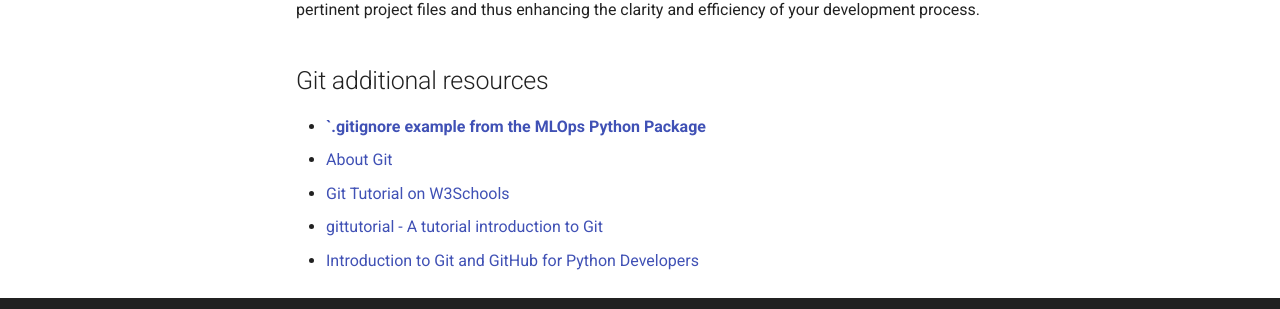
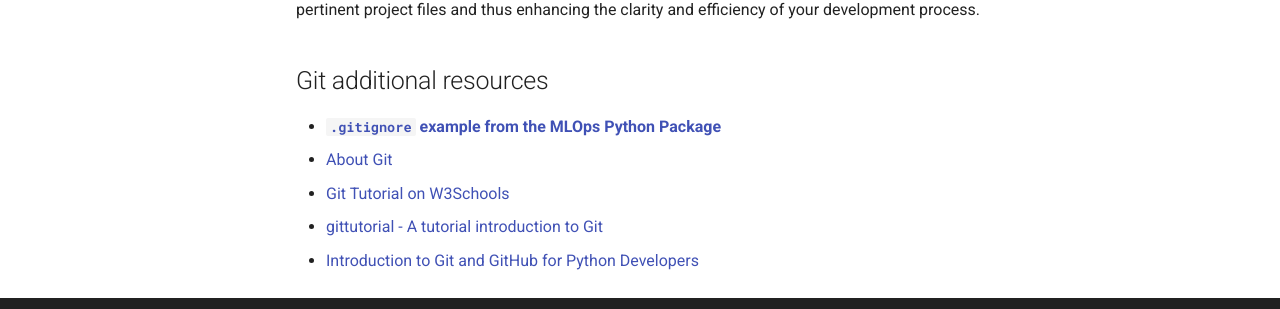
Before and after one commit to MLOps-Courses/mlops-coding-course, an MkDocs documentation site: the page built from docs/1. Initializing/1.4. git.md, in a window 1280 px wide and 900 px high, scrolled down 2201 px. Shown: the part 445-754 px from the top of the window. Built offline with MkDocs 1.6.1 and Material for MkDocs 9.7.7, drawn with Linux system fonts in a browser that asks for light colours; comment, search, counter and statistics services are not loaded.

Commit message:
Update 1.4. git.md

```diff
--- a/docs/1. Initializing/1.4. git.md
+++ b/docs/1. Initializing/1.4. git.md
@@ -87,7 +87,7 @@
 
 ## Git additional resources
 
-- **[`.gitignore example from the MLOps Python Package](https://github.com/fmind/mlops-python-package/blob/main/.gitignore)**
+- **[`.gitignore` example from the MLOps Python Package](https://github.com/fmind/mlops-python-package/blob/main/.gitignore)**
 - [About Git](https://docs.github.com/en/get-started/using-git/about-git)
 - [Git Tutorial on W3Schools](https://www.w3schools.com/git/)
 - [gittutorial - A tutorial introduction to Git](https://git-scm.com/docs/gittutorial)
```
